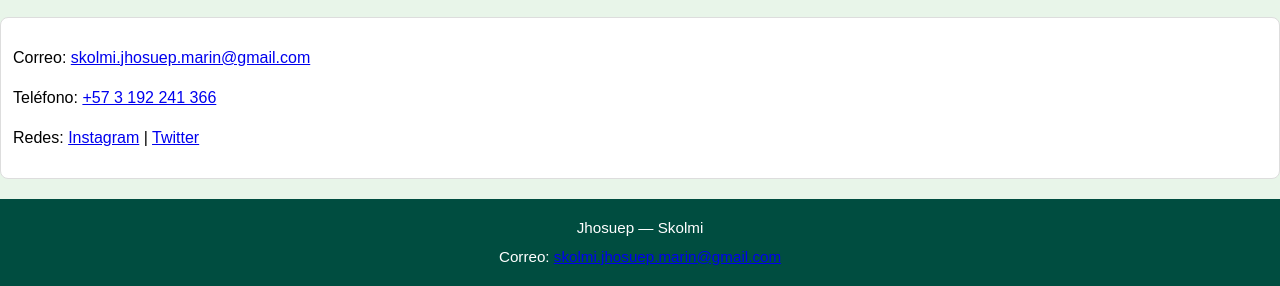
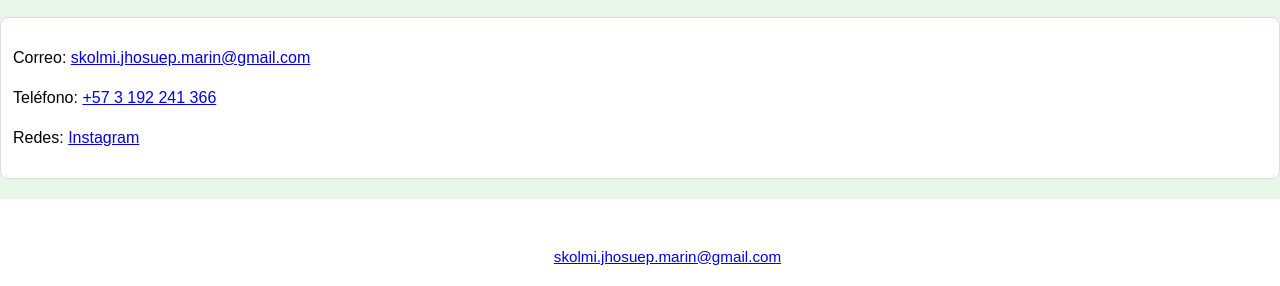
Before and after one commit to skolmijhosuepmarin-cpu/mi_primer_avance, a plain HTML site: page index.html in a window 1280 px wide. Shown: the part 1648-1934 px from the top of the page. Drawn offline with Linux system fonts and the light colour scheme.

Commit message:
Update index.html

```diff
--- a/index.html
+++ b/index.html
@@ -15,7 +15,7 @@
     }
 
     header, footer {
-      background: #004d40;
+      background: #ffff;
       color: white;
       text-align: center;
       padding: 12px 0;
@@ -178,7 +178,7 @@
     <article>
       <p>Correo: <a href="mailto:skolmi.jhosuep.marin@gmail.com">skolmi.jhosuep.marin@gmail.com</a></p>
       <p>Teléfono: <a href="tel:+573192241366">+57 3 192 241 366</a></p>
-      <p>Redes: <a href="#">Instagram</a> | <a href="#">Twitter</a></p>
+      <p>Redes: <a href="#">Instagram</a>
     </article>
   </section>
 </main>
```
